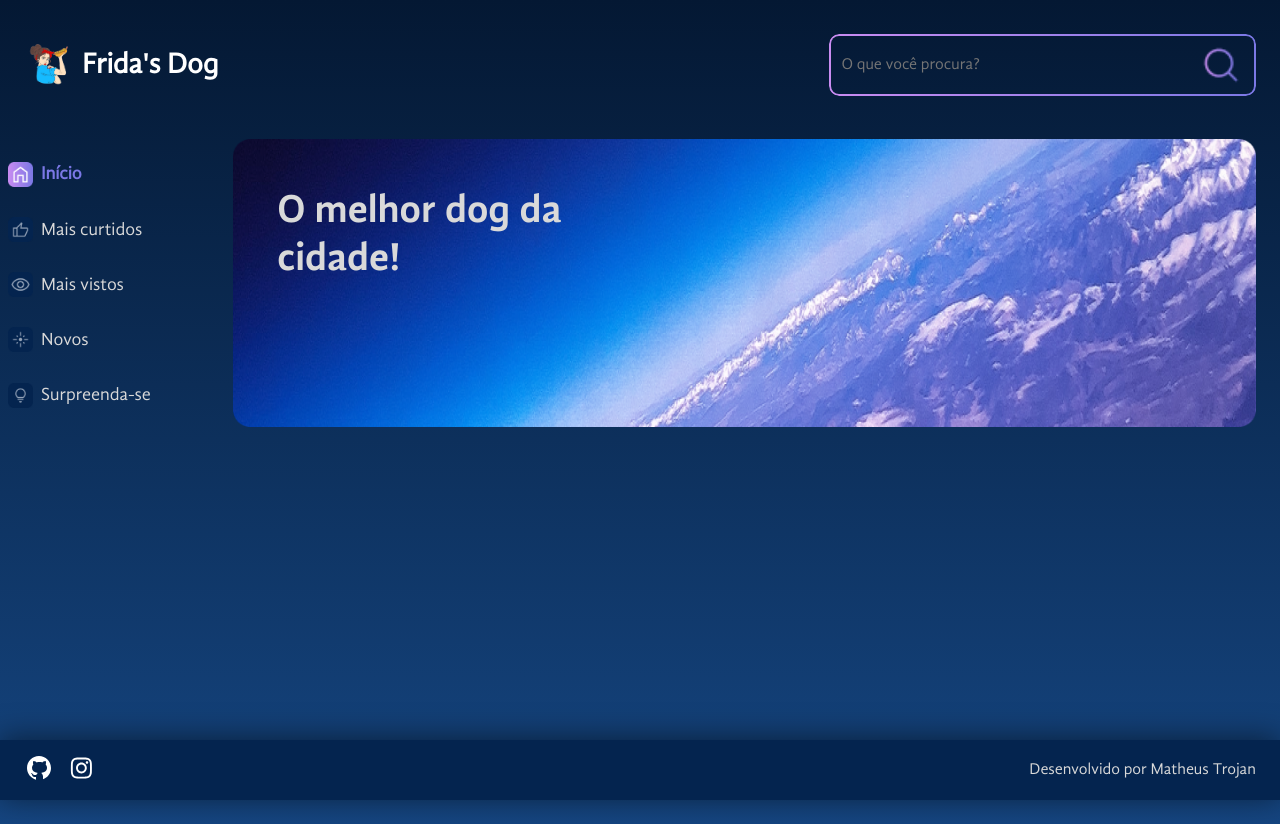
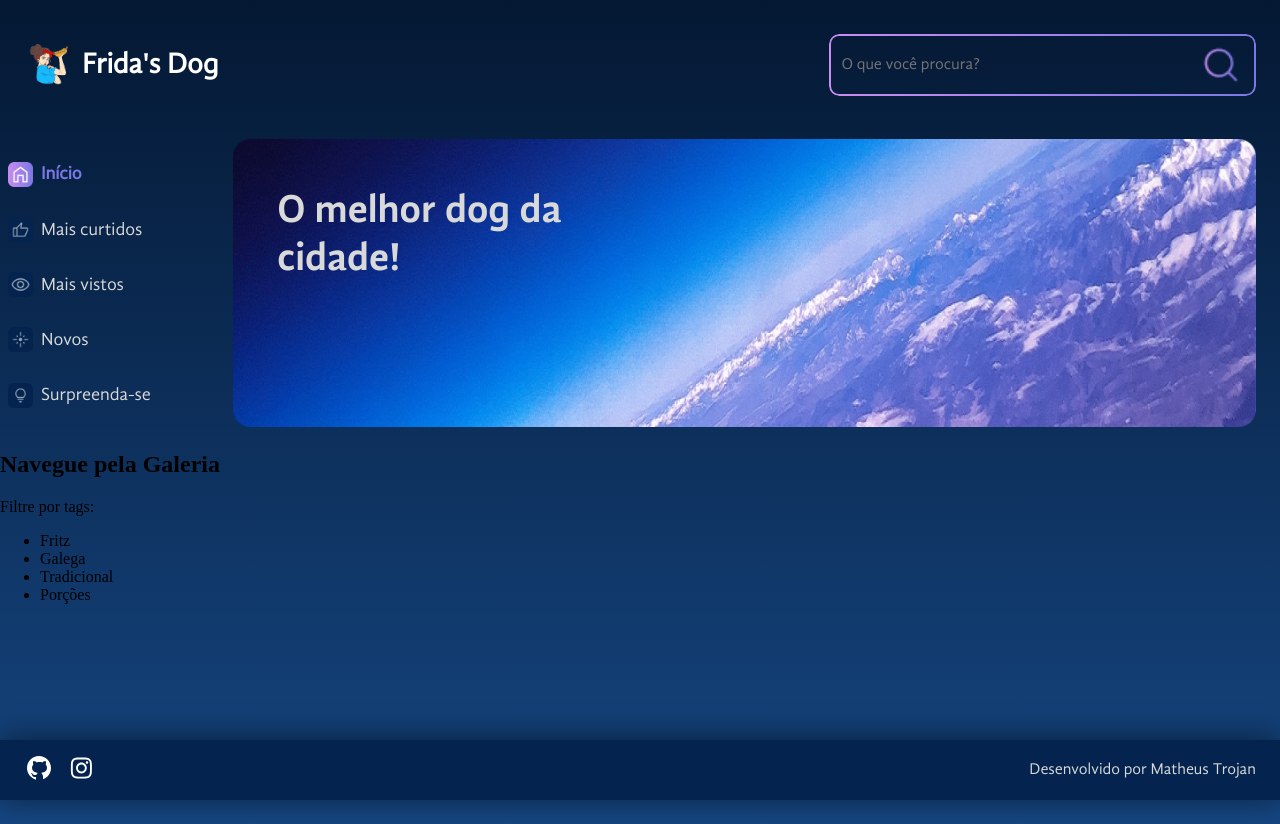
Before and after one commit to MatheusTrojan/alura-space, a React (Create React App) app: page / in a window 1280 px wide. Built offline with nearby package versions, Linux system fonts and the light colour scheme.

Commit message:
inicia inserção da galeria de fotos

```diff
--- /dev/null
+++ b/src/components/Gallery/index.jsx
@@ -0,0 +1,14 @@
+import React from 'react'
+import Tags from '../Tags'
+
+export default function Gallery() {
+  return (
+    <section>
+        <h2>Navegue pela Galeria</h2>
+        <Tags />
+        <ul>
+
+        </ul>
+    </section>
+  )
+}
--- /dev/null
+++ b/src/components/Tags/index.jsx
@@ -0,0 +1,15 @@
+import React from 'react'
+
+export default function Tags() {
+  return (
+    <div>
+        <p>Filtre por tags:</p>
+        <ul>
+            <li>Fritz</li>
+            <li>Galega</li>
+            <li>Tradicional</li>
+            <li>Porções</li>
+        </ul>
+    </div>
+  )
+}
--- a/src/pages/InitialPage/InitialPage.module.scss
+++ b/src/pages/InitialPage/InitialPage.module.scss
@@ -8,3 +8,11 @@ main {
     justify-content: space-between;
     margin-top: 2rem;
 }
+
+.gallery {
+    display: flex;
+    justify-content: space-between;
+    align-items: flex-start;
+    margin-left: 17%;
+    margin-top: 1rem;
+  }
--- a/src/pages/InitialPage/index.jsx
+++ b/src/pages/InitialPage/index.jsx
@@ -3,6 +3,7 @@ import Menu from "../../components/Menu";
 import style from "./InitialPage.module.scss"
 import Banner from "../../components/Banner";
 import Footer from "../../components/Footer";
+import Gallery from "../../components/Gallery";
 
 export default function InitialPage() {
     return (
@@ -12,6 +13,9 @@ export default function InitialPage() {
                 <Menu />
                 <Banner />
             </section>
+            <div>
+                <Gallery />
+            </div>
             <Footer />
         </>
     )
```
Also changed, not shown: src/components/Gallery/Gallery.module.scss (added).
